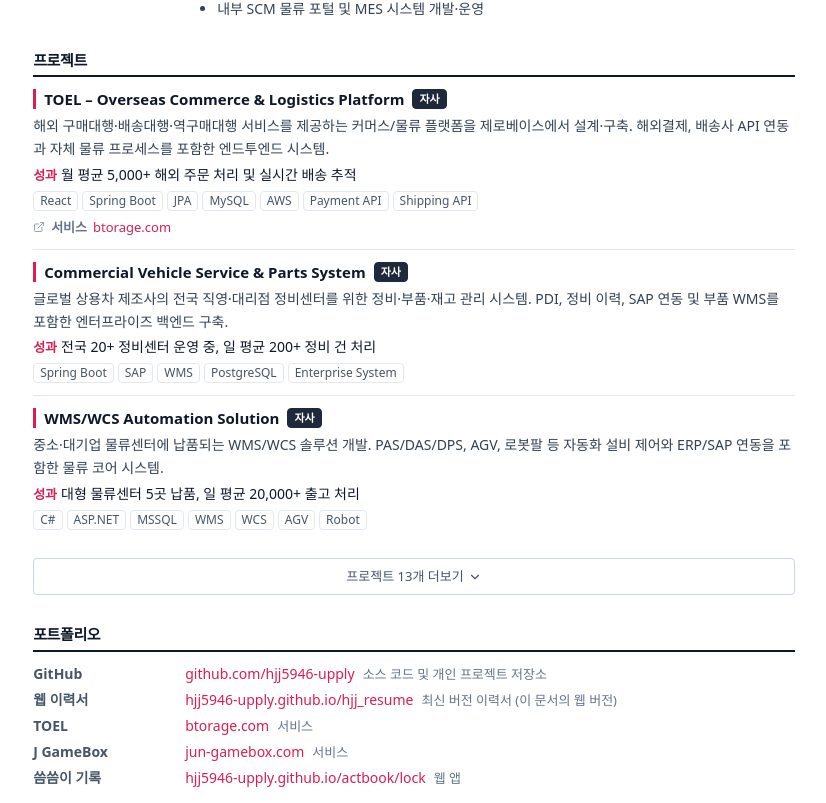
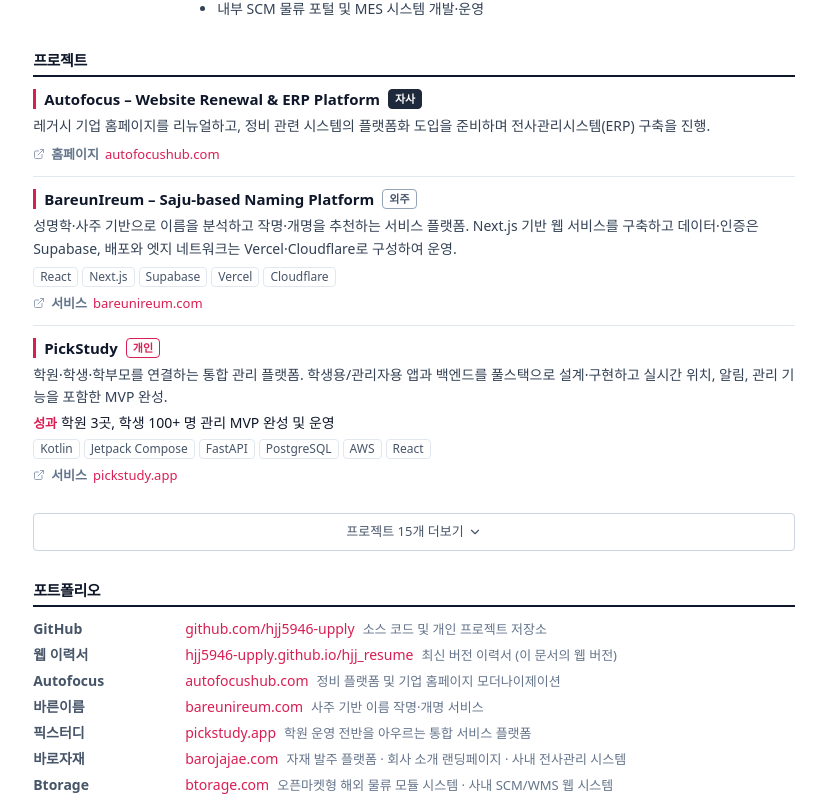
Before and after one commit to hjj5946-upply/hjj_resume, a React (Vite) app: page / in a window 1280 px wide. Shown: the part 1691-2494 px from the top of the page, without its empty margins (226-1052 px from the left). Built offline with nearby package versions, Linux system fonts and the light colour scheme; a web font is replaced by a local one.

Commit message:
261030_2_modi

```diff
--- a/src/data/resume.ts
+++ b/src/data/resume.ts
@@ -14,6 +14,10 @@
   techs: string[];
   achievement?: string;
   links?: ProjectLink[];
+  // 하단 포트폴리오 섹션에 표시할 이름(서비스 브랜드명)과 한 줄 설명.
+  // 없으면 이름은 프로젝트명 앞부분, 설명은 링크 label을 쓴다.
+  portfolioName?: string;
+  portfolioDescription?: string;
 };
 
 // 기간은 "YYYY-MM" 형식. end가 없으면 재직 중으로 보고, 재직 기간·총 경력은 화면에서 자동 계산한다.
@@ -80,6 +84,52 @@
 
 export const PROJECTS: Project[] = [
   {
+    id: "autofocus",
+    type: "자사",
+    name: "Autofocus – Website Renewal & ERP Platform",
+    description:
+      "레거시 기업 홈페이지를 리뉴얼하고, 정비 관련 시스템의 플랫폼화 도입을 준비하며 전사관리시스템(ERP) 구축을 진행.",
+    techs: [],
+    links: [{ label: "홈페이지", url: "https://autofocushub.com/" }],
+    portfolioName: "Autofocus",
+    portfolioDescription: "정비 플랫폼 및 기업 홈페이지 모더나이제이션",
+  },
+  {
+    id: "bareunireum",
+    type: "외주",
+    name: "BareunIreum – Saju-based Naming Platform",
+    description:
+      "성명학·사주 기반으로 이름을 분석하고 작명·개명을 추천하는 서비스 플랫폼. Next.js 기반 웹 서비스를 구축하고 데이터·인증은 Supabase, 배포와 엣지 네트워크는 Vercel·Cloudflare로 구성하여 운영.",
+    techs: ["React", "Next.js", "Supabase", "Vercel", "Cloudflare"],
+    links: [{ label: "서비스", url: "https://www.bareunireum.com/" }],
+    portfolioName: "바른이름",
+    portfolioDescription: "사주 기반 이름 작명·개명 서비스",
+  },
+  {
+    id: "pickstudy",
+    type: "개인",
+    name: "PickStudy",
+    description:
+      "학원·학생·학부모를 연결하는 통합 관리 플랫폼. 학생용/관리자용 앱과 백엔드를 풀스택으로 설계·구현하고 실시간 위치, 알림, 관리 기능을 포함한 MVP 완성.",
+    techs: ["Kotlin", "Jetpack Compose", "FastAPI", "PostgreSQL", "AWS", "React"],
+    achievement: "학원 3곳, 학생 100+ 명 관리 MVP 완성 및 운영",
+    links: [{ label: "서비스", url: "https://pickstudy.app/" }],
+    portfolioName: "픽스터디",
+    portfolioDescription: "학원 운영 전반을 아우르는 통합 서비스 플랫폼",
+  },
+  {
+    id: "barojajae",
+    type: "외주",
+    name: "BaroJajae – Construction Material Ordering Platform",
+    description:
+      "건설 현장과 자재 공급을 연결하는 자재 발주·주문 관리 플랫폼. 사용자 웹, 관리자 페이지, API 서버부터 인프라·배포까지 SaaS/PaaS 기반으로 1인 설계·개발하여 실서비스로 운영.",
+    techs: ["React", "Python", "PostgreSQL", "Redis", "Supabase", "Fly.io", "Cloudflare"],
+    achievement: "1인 풀스택 개발, 기획·설계부터 배포·운영까지 전 과정 단독 수행",
+    links: [{ label: "서비스", url: "https://barojajae.com/" }],
+    portfolioName: "바로자재",
+    portfolioDescription: "자재 발주 플랫폼 · 회사 소개 랜딩페이지 · 사내 전사관리 시스템",
+  },
+  {
     id: "toel-platform",
     type: "자사",
     name: "TOEL – Overseas Commerce & Logistics Platform",
@@ -88,6 +138,8 @@
     techs: ["React", "Spring Boot", "JPA", "MySQL", "AWS", "Payment API", "Shipping API"],
     achievement: "월 평균 5,000+ 해외 주문 처리 및 실시간 배송 추적",
     links: [{ label: "서비스", url: "https://btorage.com" }],
+    portfolioName: "Btorage",
+    portfolioDescription: "오픈마켓형 해외 물류 모듈 시스템 · 사내 SCM/WMS 웹 시스템",
   },
   {
     id: "vehicle-service",
@@ -106,15 +158,6 @@
       "중소·대기업 물류센터에 납품되는 WMS/WCS 솔루션 개발. PAS/DAS/DPS, AGV, 로봇팔 등 자동화 설비 제어와 ERP/SAP 연동을 포함한 물류 코어 시스템.",
     techs: ["C#", "ASP.NET", "MSSQL", "WMS", "WCS", "AGV", "Robot"],
     achievement: "대형 물류센터 5곳 납품, 일 평균 20,000+ 출고 처리",
-  },
-  {
-    id: "pickstudy",
-    type: "개인",
-    name: "PickStudy",
-    description:
-      "학원·학생·학부모를 연결하는 통합 관리 플랫폼. 학생용/관리자용 앱과 백엔드를 풀스택으로 설계·구현하고 실시간 위치, 알림, 관리 기능을 포함한 MVP 완성.",
-    techs: ["Kotlin", "Jetpack Compose", "FastAPI", "PostgreSQL", "AWS", "React"],
-    achievement: "학원 3곳, 학생 100+ 명 관리 MVP 완성 및 운영",
   },
   {
     id: "toel-addon",
@@ -206,6 +249,8 @@
     techs: ["React", "TypeScript", "Vite", "Tailwind"],
     achievement: "개인 프로젝트, PWA 기반 오프라인 플레이 지원",
     links: [{ label: "서비스", url: "https://jun-gamebox.com" }],
+    portfolioName: "JJangGames",
+    portfolioDescription: "웹 무료 게임 서비스",
   },
   {
     id: "elfin",
@@ -216,16 +261,6 @@
     techs: ["React", "Responsive Web", "Supabase", "ECS", "SaaS"],
     achievement: "1인 풀스택 개발, 기획부터 배포까지 3개월 완성",
     // links: [{ label: "서비스", url: "https://elfin.co.kr" }],
-  },
-  {
-    id: "account",
-    type: "개인",
-    name: "씀씀이 기록",
-    description:
-      "개인 지출 패턴을 태그와 그래프로 시각화한 PWA 기반 개인 재무 관리 웹 서비스. 오프라인 사용을 지원하며, 카테고리별 분석과 정기 지출 관리 기능을 구현.",
-    techs: ["React", "TypeScript", "PWA", "Data Visualization"],
-    achievement: "개인 프로젝트, PWA + 오프라인 지원 구현",
-    links: [{ label: "웹 앱", url: "https://hjj5946-upply.github.io/actbook/lock" }],
   },
 ];
 
--- a/src/sections/PortfolioSection.tsx
+++ b/src/sections/PortfolioSection.tsx
@@ -7,9 +7,9 @@
   ...PORTFOLIO_LINKS,
   ...PROJECTS.flatMap((p) =>
     (p.links ?? []).map((link) => ({
-      label: p.name.split(" – ")[0],
+      label: p.portfolioName ?? p.name.split(" – ")[0],
       url: link.url,
-      description: link.label,
+      description: p.portfolioDescription ?? link.label,
     }))
   ),
 ];
--- a/src/sections/ProjectsSection.tsx
+++ b/src/sections/ProjectsSection.tsx
@@ -73,6 +73,7 @@
           {achievement}
         </p>
       )}
+      {techs.length > 0 && (
         <ul className="mt-1.5 flex flex-wrap gap-1">
           {techs.map((tech) => (
             <li
@@ -83,6 +84,7 @@
             </li>
           ))}
         </ul>
+      )}
       {links && links.length > 0 && (
         <ul className="mt-1.5 flex flex-wrap gap-x-4 gap-y-0.5 text-[13px]">
           {links.map(({ label, url }) => (
```
Lines whose indentation alone changed are shown as unchanged.
